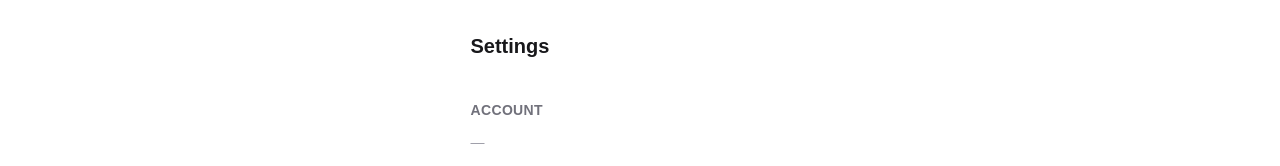
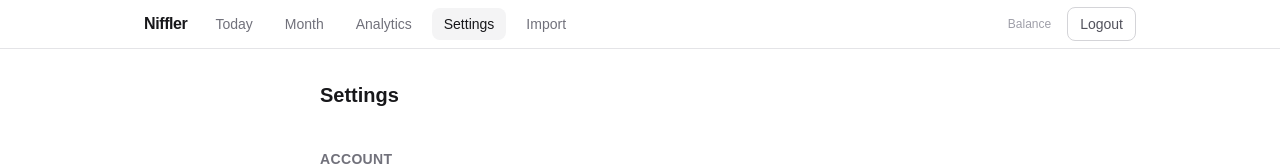
Before and after one commit to hellvita/niffler, a Next.js app: page /settings in a window 1280 px wide. Shown: the top 166 px of the page. Built offline with nearby package versions, Linux system fonts and the light colour scheme; no server answers.

Commit message:
feat: sticky nav bar with active links, live balance, and logout (#10)
Implements Step 10. The layout stays a Server Component — NavBar is the only Client Component leaf, keeping the nav bar's interactivity isolated from the rest of the layout.

```diff
--- a/app/(app)/layout.tsx
+++ b/app/(app)/layout.tsx
@@ -1,9 +1,11 @@
+import { NavBar } from '@/components/nav/NavBar';
 import { SessionExpiredModal } from '@/components/providers/SessionExpiredModal';
 
 export default function AppLayout({ children }: { children: React.ReactNode }) {
   return (
     <>
-      {children}
+      <NavBar />
+      <main>{children}</main>
       <SessionExpiredModal />
     </>
   );
--- /dev/null
+++ b/components/nav/NavBar.tsx
@@ -0,0 +1,95 @@
+'use client';
+import Link from 'next/link';
+import { useRouter, usePathname } from 'next/navigation';
+import { format } from 'date-fns';
+import { useAllTimeSummary } from '@/lib/hooks/useSummary';
+import { useLogout } from '@/lib/hooks/useAuth';
+
+function NavLink({ href, children, active }: { href: string; children: React.ReactNode; active: boolean }) {
+  return (
+    <Link
+      href={href}
+      className={`px-3 py-1.5 rounded-lg text-sm font-medium transition-colors whitespace-nowrap ${
+        active
+          ? 'bg-zinc-100 dark:bg-zinc-800 text-zinc-900 dark:text-zinc-100'
+          : 'text-zinc-500 dark:text-zinc-400 hover:text-zinc-900 dark:hover:text-zinc-100 hover:bg-zinc-50 dark:hover:bg-zinc-800'
+      }`}
+    >
+      {children}
+    </Link>
+  );
+}
+
+function BalanceDisplay() {
+  const { data } = useAllTimeSummary();
+  if (data === undefined) return null;
+  return (
+    <span className={`text-sm font-semibold tabular-nums font-mono whitespace-nowrap ${
+      data.currentBalance < 0 ? 'text-red-500' : 'text-zinc-900 dark:text-zinc-100'
+    }`}>
+      {data.currentBalance.toFixed(2)}
+    </span>
+  );
+}
+
+export function NavBar() {
+  const router = useRouter();
+  const pathname = usePathname();
+  const logout = useLogout();
+
+  const today = format(new Date(), 'yyyy-MM-dd');
+  const currentMonth = format(new Date(), 'yyyy-MM');
+
+  const handleLogout = () => {
+    logout.mutate(undefined, {
+      onSuccess: () => router.push('/login'),
+    });
+  };
+
+  return (
+    <nav className="sticky top-0 z-30 border-b border-zinc-200 dark:border-zinc-800 bg-white dark:bg-zinc-950">
+      <div className="max-w-5xl mx-auto px-4 h-12 flex items-center gap-2 overflow-x-auto">
+        {/* Wordmark */}
+        <Link
+          href="/"
+          className="mr-2 text-base font-bold text-zinc-900 dark:text-zinc-100 tracking-tight shrink-0"
+        >
+          Niffler
+        </Link>
+
+        {/* Navigation links */}
+        <NavLink href={`/day/${today}`} active={pathname.startsWith('/day/')}>
+          Today
+        </NavLink>
+        <NavLink href={`/month/${currentMonth}`} active={pathname.startsWith('/month/')}>
+          Month
+        </NavLink>
+        <NavLink href="/analytics" active={pathname.startsWith('/analytics')}>
+          Analytics
+        </NavLink>
+        <NavLink href="/settings" active={pathname.startsWith('/settings')}>
+          Settings
+        </NavLink>
+        <NavLink href="/import" active={pathname.startsWith('/import')}>
+          Import
+        </NavLink>
+
+        {/* Spacer */}
+        <div className="flex-1" />
+
+        {/* Balance */}
+        <span className="text-xs text-zinc-400 dark:text-zinc-500 shrink-0">Balance</span>
+        <BalanceDisplay />
+
+        {/* Logout */}
+        <button
+          onClick={handleLogout}
+          disabled={logout.isPending}
+          className="ml-2 px-3 py-1.5 text-sm rounded-lg border border-zinc-300 dark:border-zinc-600 text-zinc-600 dark:text-zinc-400 hover:bg-zinc-50 dark:hover:bg-zinc-800 disabled:opacity-40 transition-colors shrink-0"
+        >
+          {logout.isPending ? 'Logging out…' : 'Logout'}
+        </button>
+      </div>
+    </nav>
+  );
+}
```
